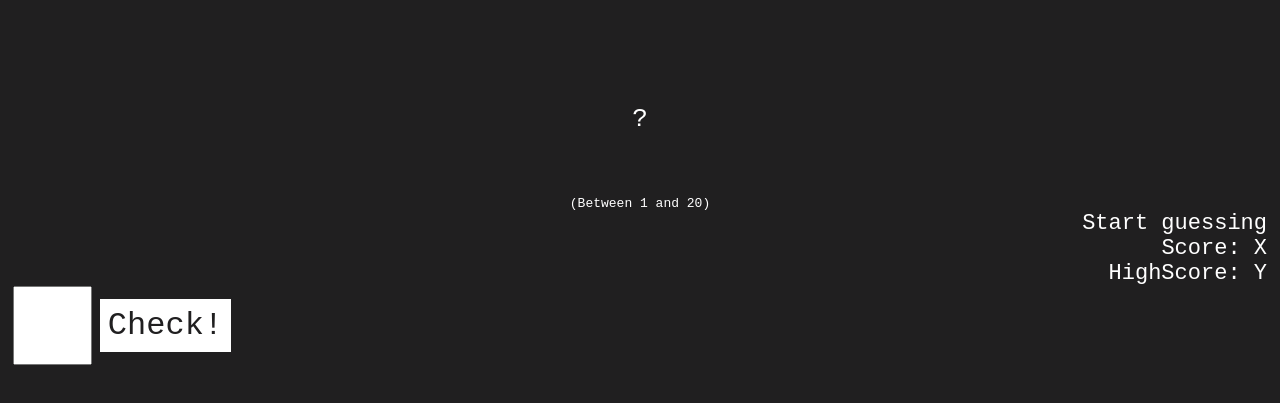
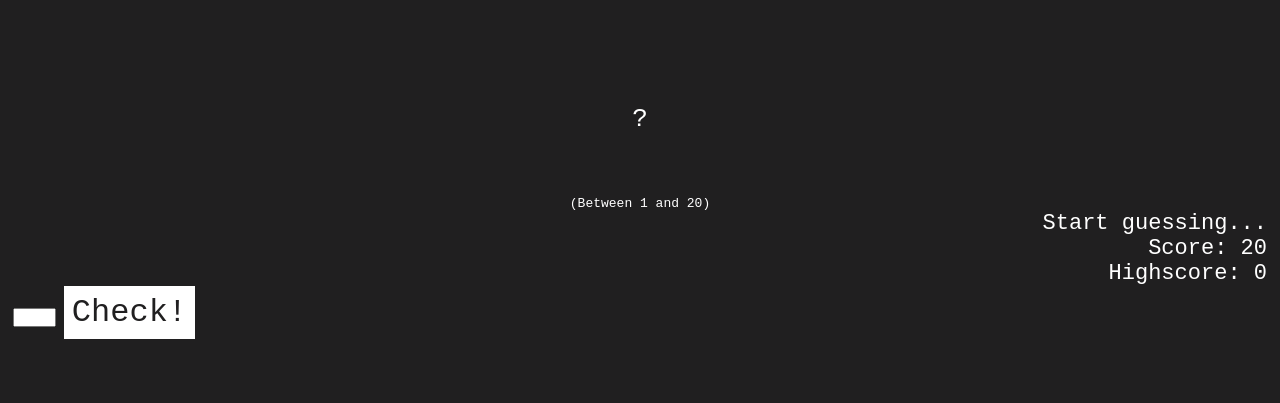
Before and after one commit to raphaoli/guess-my-number, a plain HTML site: page index.html in a window 1280 px wide. Shown: the part 191-594 px from the top of the page. Drawn offline with Linux system fonts and the light colour scheme.

Commit message:
Modified input attributes

```diff
--- a/index.html
+++ b/index.html
@@ -10,20 +10,21 @@
 	<body>
 		<header class="main-information">
 			<h1 class="main-title">Guess My Number!</h1>
-			<div class="secret-number"><p>?</p></div>
-			<p>(Between 1 and 20)</p>
+			<p class="secret-number">?</p>
+			<p class="description">(Between 1 and 20)</p>
 			<button class="again button">Again!</button>
 		</header>
 		<main>
 			<section class="score-system">
-				<p class="message">Start guessing</p>
-				<p">Score: <span class="score">X</span></p>
-				<p>HighScore: <span class="highscore">Y</span></p>
+				<p class="message">Start guessing...</p>
+				<p">Score: <span class="score">20</span></p>
+				<p>Highscore: <span class="highscore">0</span></p>
 			</section>
 			<section>
-				<input class="number-input" type="text" />
-				<button class="check-number button">Check!</button>
+				<input class="guess" type="number" max="20" min="1"/>
+				<button class="check button">Check!</button>
 			</section>
+			<script src="script.js"></script>
 		</main>
 	</body>
 </html>
```
